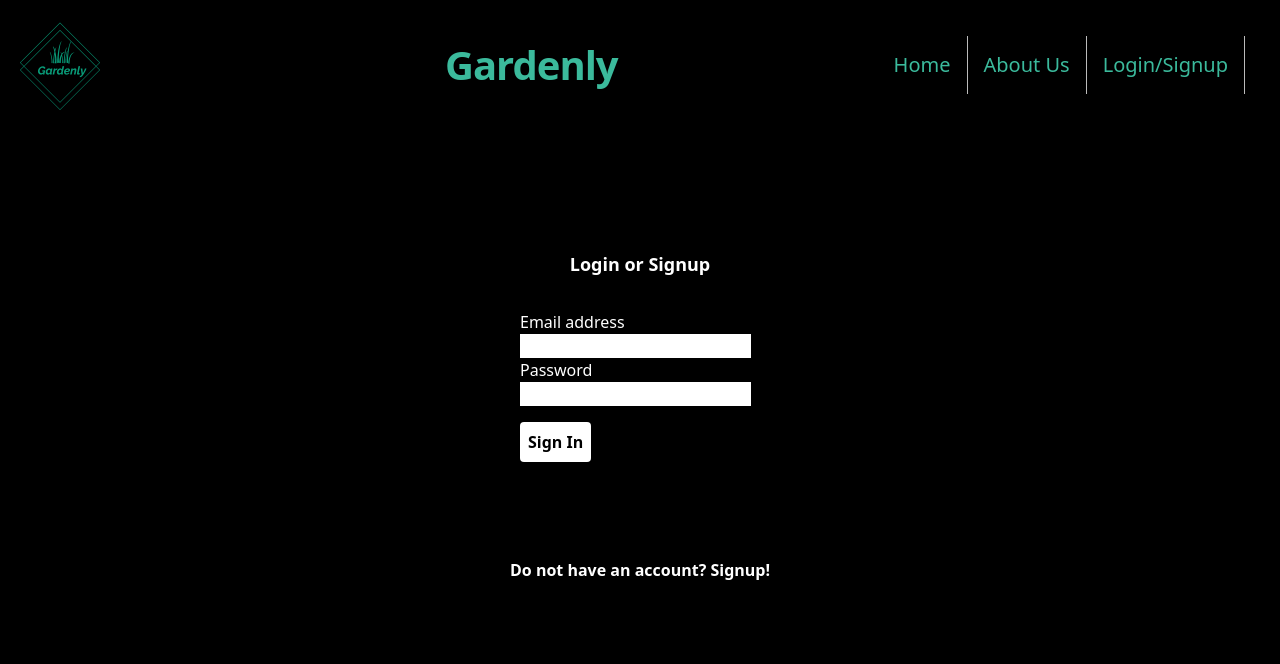
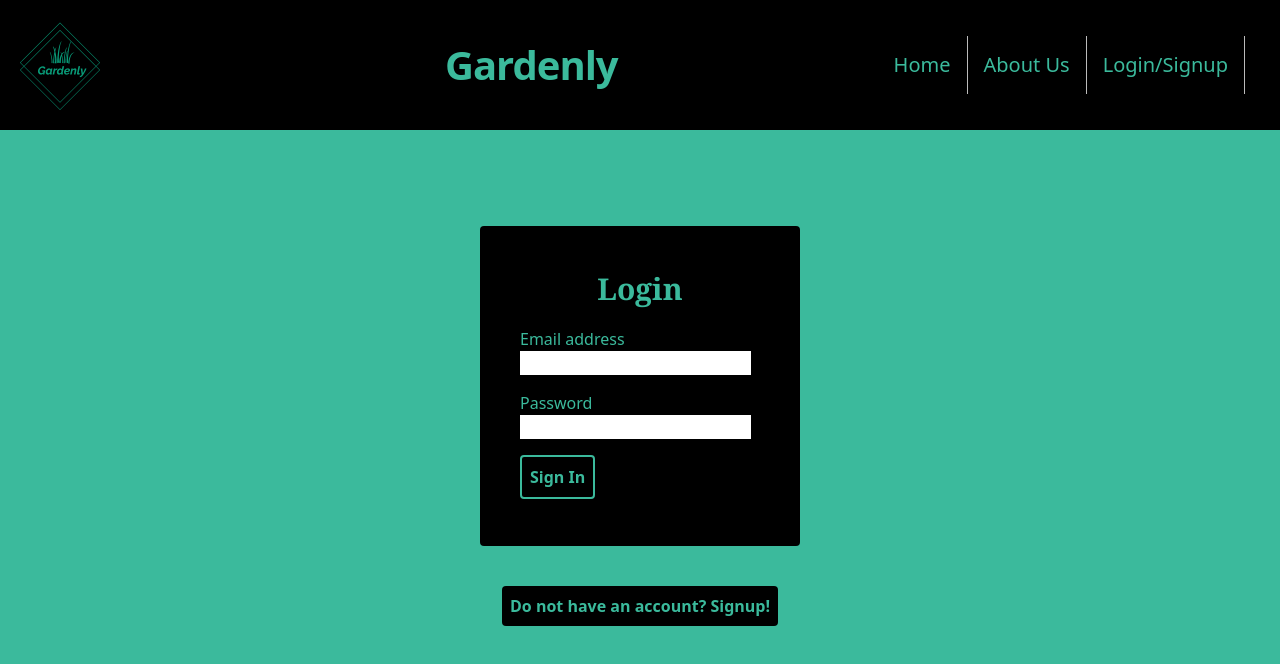
Before and after one commit to Neev1108/Gardenly, a Next.js app: page /navigation/login in a window 1280 px wide. Shown: the top 664 px of the page. Built offline with nearby package versions, Linux system fonts and the light colour scheme.

Commit message:
more styling

```diff
--- a/components/Layout.js
+++ b/components/Layout.js
@@ -36,7 +36,7 @@ const Layout = ({children}, props) => {
           <title> {props.title} </title>
         </Head>
 
-        <main className="bg-black h-screen overflow-hidden">
+        <main className="bg-black h-screen overflow-scroll">
             <NavBar user={user}>  </NavBar>
             <div id="content">
             {children}
--- a/components/NavBar.js
+++ b/components/NavBar.js
@@ -21,7 +21,7 @@ const NavBar = (props) => {
         <>
         <li className={styles.eachitem}>
           <Link href="/navigation/profile">
-            <a className={styles.eachLink}> User Dashboard </a>
+            <a className={styles.eachLink}> Account </a>
           </Link>
         </li>
 
--- a/components/editProfile.js
+++ b/components/editProfile.js
@@ -13,22 +13,23 @@ const editProfile = (props) => {
 
     return (
       <>
-        <div className="grid xl:grid-cols-2 xl:gap-6">
-          <div className="relative z-0 mb-6 w-full">
+      <div className="h-screen bg-slate-900">
+        <div className="flex flex-col h-[400px]">
+          <div className="mt-20 mb-6 m-auto">
             <input
               type="text"
               name="floating_first_name"
               id="floating_first_name"
               className="block py-2.5 px-2 w-full text-sm
                 text-black bg-white rounded-md border-0 border-b-2
-                border-gray-300 appearance-none"
+                border-gray-300 appearance-none "
               placeholder=" "
               required
               onChange={(e) => setFirstName(e.target.value)}
             />
             <label className="text-white" htmlFor="floating_first_name">First name</label>
           </div>
-          <div className="relative z-0 mb-6 w-full group">
+          <div className="mb-6 m-auto">
             <input
               type="text"
               name="floating_last_name"
@@ -42,9 +43,7 @@ const editProfile = (props) => {
             />
             <label className="text-white" htmlFor="floating_last_name">Last name</label>
           </div>
-        </div>
-        <div className="grid xl:grid-cols-2 xl:gap-6">
-          <div className="relative z-0 mb-6 w-full group">
+          <div className="mb-6 m-auto">
             <input
               type="tel"
               pattern="[0-9]{3}-[0-9]{3}-[0-9]{4}"
@@ -59,15 +58,16 @@ const editProfile = (props) => {
             />
             <label className="text-white" htmlFor="floating_phone">Phone number</label>
           </div>
-        </div>
         <button
           type="submit"
           className="text-white bg-black font-medium rounded-lg
-            text-sm w-full sm:w-auto px-5 py-2.5 text-center hover:border"
+            text-sm px-5 py-2.5 text-center hover:border w-2/4 m-auto"
           onClick={profileChanged}
         >
           Submit
         </button>
+        </div>
+        </div>
       </>
     );
   }
--- a/pages/navigation/about.js
+++ b/pages/navigation/about.js
@@ -9,7 +9,7 @@ const about = () => {
         id="about_content"
         className="flex flex-col w-screen h-screen bg-[#ffffff] overflow-auto"
       >
-        <div className="text-center bg-mint w-9/12 h-64 ml-44 mr-44 mt-10">
+        <div className="text-center bg-mint w-9/12 h-64 ml-44 mr-44 mt-10 rounded-xl">
           <h1 className="text-[48px] font-serif font-semibold text-grape">
             {" "}
             About Us{" "}
--- a/pages/navigation/login.js
+++ b/pages/navigation/login.js
@@ -15,7 +15,7 @@ const Login = () => {
   //save states for email and password from form
   const [email, setEmail] = useState("");
   const [password, setPassword] = useState("");
-  const [alert, setAlert] = useState(false)
+  const [alert, setAlert] = useState(false);
 
   /**
    * Brief description of the function here.
@@ -28,20 +28,19 @@ const Login = () => {
    */
 
   async function onLoginSubmit(e) {
-    console.log("Sign in button clicked")
+    console.log("Sign in button clicked");
     e.preventDefault();
     if (email && password) {
       let response = await login({ email: email, password: password });
-      if (response){
-        setAlert(false)
+      if (response) {
+        setAlert(false);
         let { token } = response.data;
         Cookies.set("token", token, { expires: 60 });
         Router.push("/navigation/profile");
-      }
-      else {
-        console.log("User not found or error occured. Please retry login.")
-        setAlert(true)
-        Router.push("/navigation/login")
+      } else {
+        console.log("User not found or error occured. Please retry login.");
+        setAlert(true);
+        Router.push("/navigation/login");
       }
     }
   }
@@ -55,12 +54,15 @@ const Login = () => {
     Router.push("/navigation/signup");
   }
 
-  function returnAlertMessage(){
-    return(
-    <div className="max-w-full flex">
-        <span className="text-red-500 justify-center m-auto"> User not found or error occured. Please retry login. </span>
-    </div>
-    )
+  function returnAlertMessage() {
+    return (
+      <div className="w-8/12 flex bg-white rounded-xl m-auto">
+        <span className="text-red-500 font-extrabold justify-center m-auto">
+          {" "}
+          User not found or error occured. Please retry login.{" "}
+        </span>
+      </div>
+    );
   }
 
   /*
@@ -69,18 +71,23 @@ const Login = () => {
   return (
     <>
       <Layout title="Login">
+        <div
+          id="login_content"
+          className="flex flex-col w-screen h-screen bg-mint overflow-auto"
+        >
+          <div className="flex flex-col">
           <div
-            className="max-w-xs justify-center flex flex-col border-solid
-       bg-black rounded px-10 pt-6 pb-8 mt-24 m-auto"
+            className="max-w-xs h-80 justify-center flex flex-col border-solid
+          bg-black rounded px-10 pt-6 pb-8 mt-24 m-auto"
           >
-            <h1 className="text-center text-lg font-bold text-white ">
+            <h1 className="text-center text-[30px] font-bold text-mint font-serif ">
               {" "}
-              Login or Signup{" "}
+              Login{" "}
             </h1>
 
             <form className="" onSubmit={onLoginSubmit}>
-              <div className="form-group pt-8">
-                <label className="text-white" htmlFor="email">
+              <div className="form-group pt-4">
+                <label className="text-mint" htmlFor="email">
                   {" "}
                   Email address
                 </label>
@@ -94,8 +101,8 @@ const Login = () => {
                 />
               </div>
 
-              <div className="form-group">
-                <label className=" text-white " htmlFor="password">
+              <div className="form-group pt-4">
+                <label className=" text-mint " htmlFor="password">
                   Password
                 </label>
                 <input
@@ -109,27 +116,27 @@ const Login = () => {
 
               <button
                 type="submit"
-                className="btn btn-primary text-black bg-white p-2
-            rounded font-bold justify-center mt-4"
+                className="btn btn-primary bg-black text-mint border-2 border-mint p-2
+            rounded font-bold justify-center mt-4 hover:-translate-y-1 hover:scale-105"
               >
                 Sign In
               </button>
             </form>
           </div>
 
-          <div className="flex justify-center mt-4 p-10 border-white border-solid">
+          <div className="justify-center p-10 border-white border-solid object-center m-auto">
             <button
-              className=" text-white bg-black p-2
-            rounded font-bold"
+              className="bg-black p-2
+            rounded font-bold text-mint hover:-translate-y-1 hover:scale-105"
               onClick={rerouteToSignup}
             >
               Do not have an account? Signup!
             </button>
           </div>
 
-          <div>
-          {alert ? returnAlertMessage(): null}
-          </div>
+          <div>{alert ? returnAlertMessage() : null}</div>
+        </div>
+        </div>
       </Layout>
     </>
   );
--- a/pages/navigation/profile.js
+++ b/pages/navigation/profile.js
@@ -155,7 +155,11 @@ class profilePage extends React.Component {
       <>
         <Layout title="Profile">
           {/* Dashboard will be an grid div with a toolbar on the left and the main content on the right */}
-          <div id="dashboard" className="flex flex-row mt-10">
+          <div
+            id="profile_content"
+            className="flex flex-col w-screen h-screen bg-mint overflow-auto"
+          >
+          <div id="dashboard" className="flex flex-row ">
             <div id="sidebar" className="flex flex-col
              text-white h-screen w-48 ml-16 space-y-4 bg-neutral-900">
               <button className="hover:border hover:text-gray-500 text-white leading-6 mt-20" onClick={(e) => this.buttonPressed(e.target.innerHTML)}>
@@ -172,6 +176,7 @@ class profilePage extends React.Component {
               {checkPage}
             </div>
           </div>
+          </div>
         </Layout>
       </>
     );
```
Also changed, not shown: pages/navigation/signup.js (+27 -33 lines).
